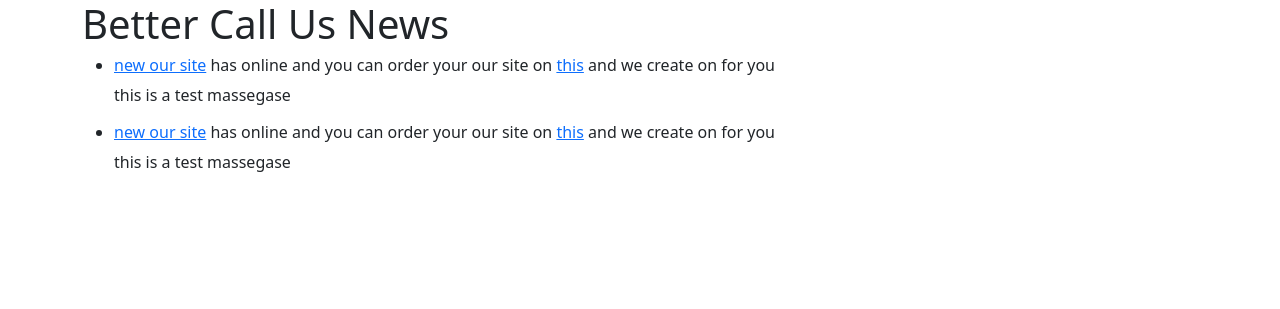
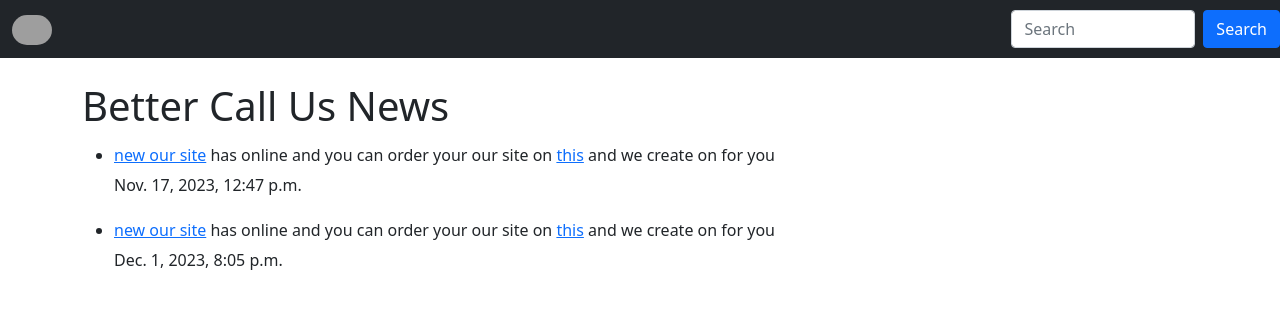
Before and after one commit to amiradp/Better_call_us, a Django app: page / in a window 1280 px wide. Shown: the top 309 px of the page. Run offline with Django 4.2, Linux system fonts and the light colour scheme; data comes from the database, SQL or seed files in the repository; both versions use the stored data as it was after the commit; grey boxes are pictures that could not be loaded.

Commit message:
edit _base.html

```diff
--- a/post/templates/post/postlist.html
+++ b/post/templates/post/postlist.html
@@ -1,15 +1,21 @@
 {% extends "_base.html" %}
 
 {% block content %}
-    <div class="container">
-        <h1>Better Call Us News</h1>
+
+        <div class="container mt-3">
+            <div class="pt-2">
+                <h1>Better Call Us News</h1>
+                {% for post in post_detail %}
+                    <div class="pt-2">
+                        <ul>
+                            <h6>
+                                <li><a href="#">new our site</a> has online and you can order your our site on <a href="#">this<a/> and we create on for you</li>
+                            </h6>
+                                <p>{{ post.datetime_created }}</p>
+                        </ul>
+                    </div>
+                {% endfor %}
+            </div>
+        </div>
     </div>
-    {% for post in post_detail %}
-        <div class="container">
-            <ul>
-                <h6><li><a href="#">new our site</a> has online and you can order your our site on <a href="#">this<a/> and we create on for you</li></h6>
-                <p>this is a test massegase</p>
-            </ul>
-        </div>
-    {% endfor %}
 {% endblock content %}
--- a/templates/_base.html
+++ b/templates/_base.html
@@ -1,8 +1,4 @@
 <!DOCTYPE html>
-<!--[if lt IE 7]>      <html class="no-js lt-ie9 lt-ie8 lt-ie7"> <![endif]-->
-<!--[if IE 7]>         <html class="no-js lt-ie9 lt-ie8"> <![endif]-->
-<!--[if IE 8]>         <html class="no-js lt-ie9"> <![endif]-->
-<!--[if gt IE 8]>      <html class="no-js"> <!--<![endif]-->
 <html>
     <head>
         <meta charset="utf-8">
@@ -14,17 +10,40 @@
         <link href="https://cdn.jsdelivr.net/npm/bootstrap@5.0.2/dist/css/bootstrap.min.css" rel="stylesheet" integrity="sha384-EVSTQN3/azprG1Anm3QDgpJLIm9Nao0Yz1ztcQTwFspd3yD65VohhpuuCOmLASjC" crossorigin="anonymous">
     </head>
     <body>
+
+        <!--header-->
+        <nav class="navbar navbar-expand-sm navbar-dark bg-dark">
+            <div class="container-fluid">
+              <a class="navbar-brand" href="#">
+                <img src="logo.png" alt="Avatar Logo" style="width:40px;" class="rounded-pill">
+              </a>
+            </div>
+
+            <button class="navbar-toggler" type="button" data-bs-toggle="collapse" data-bs-target="#mynavbar">
+                <span class="navbar-toggler-icon"></span>
+              </button>
+              <div class="collapse navbar-collapse" id="mynavbar">
+                <form class="d-flex">
+                  <input class="form-control me-2" type="text" placeholder="Search">
+                  <button class="btn btn-primary" type="button">Search</button>
+                </form>
+              </div>
+        </nav>
+        <!--header-->
+
+        <!--content-->
         {% block content %}
         {% endblock content %}
-        <!--[if lt IE 7]>
-            <p class="browsehappy">You are using an <strong>outdated</strong> browser. Please <a href="#">upgrade your browser</a> to improve your experience.</p>
-        <![endif]-->
+        <!--content-->
 
+
+        <!--script-->
         <script src="" async defer></script>
 
         <script src="https://cdn.jsdelivr.net/npm/@popperjs/core@2.9.2/dist/umd/popper.min.js" integrity="sha384-IQsoLXl5PILFhosVNubq5LC7Qb9DXgDA9i+tQ8Zj3iwWAwPtgFTxbJ8NT4GN1R8p" crossorigin="anonymous"></script>
         <script src="https://cdn.jsdelivr.net/npm/bootstrap@5.0.2/dist/js/bootstrap.min.js" integrity="sha384-cVKIPhGWiC2Al4u+LWgxfKTRIcfu0JTxR+EQDz/bgldoEyl4H0zUF0QKbrJ0EcQF" crossorigin="anonymous"></script>
 
         <script src="https://cdn.jsdelivr.net/npm/bootstrap@5.0.2/dist/js/bootstrap.bundle.min.js" integrity="sha384-MrcW6ZMFYlzcLA8Nl+NtUVF0sA7MsXsP1UyJoMp4YLEuNSfAP+JcXn/tWtIaxVXM" crossorigin="anonymous"></script>
+        <!--script-->
     </body>
 </html>
```
Also changed, not shown: db.sqlite3.
